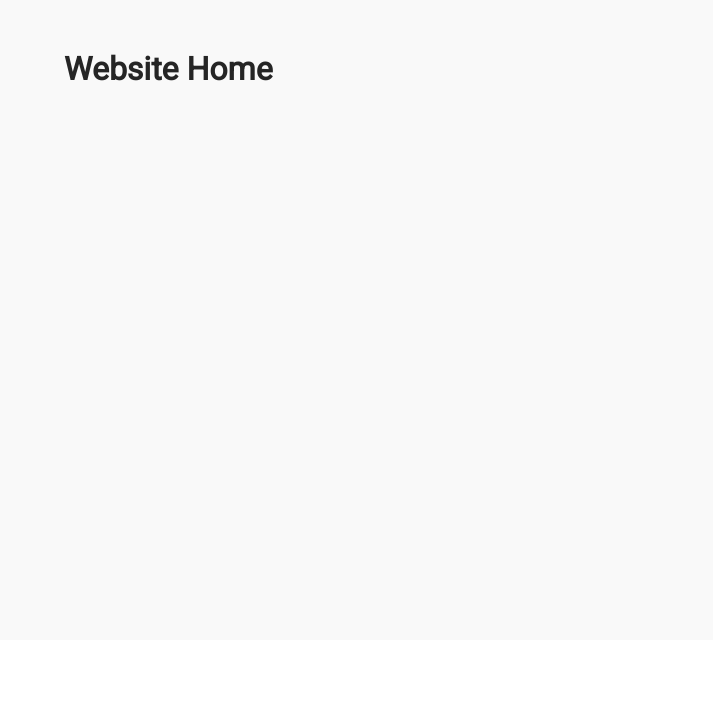
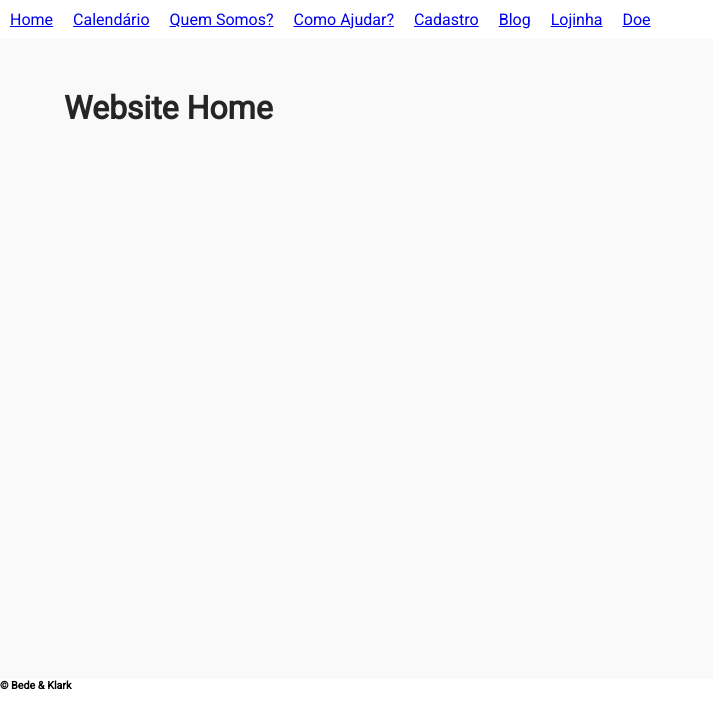
Before and after one commit to gabrieIbarboza/Anjos-da-Rua-Website, a React (Vite) app: page / in a window 1280 px wide. Shown: the top 728 px of the page, without its empty margins (0-713 px from the left). Built offline with nearby package versions, Linux system fonts and the light colour scheme.

Commit message:
add footer and menu base components

```diff
--- a/src/components/DefaultPage/DefaultPage.jsx
+++ b/src/components/DefaultPage/DefaultPage.jsx
@@ -1,10 +1,16 @@
 import React from "react";
+import { AppMenu } from "../Menu/Menu";
+import { AppFooter } from "../Footer/Footer";
 import "./DefaultPage.scss";
 
 export default function DefaultPage( {children} ) {
     return (
-        <main>
-            {children}
-        </main>
+        <>
+            <AppMenu />
+                <main>
+                    {children}
+                </main>
+            <AppFooter />
+        </>
     )
 }
--- /dev/null
+++ b/src/components/Footer/Footer.jsx
@@ -0,0 +1,7 @@
+export function AppFooter() {
+    return (
+        <footer>
+            <h6>&copy; Bede & Klark</h6>
+        </footer>
+    )
+}
--- /dev/null
+++ b/src/components/Menu/Menu.jsx
@@ -0,0 +1,38 @@
+import './Menu.scss';
+
+import { Link } from 'react-router-dom';
+
+export function AppMenu() {
+    return (
+        <header>
+            <ul>
+                <li>
+                    <Link to='/'>Home</Link>
+                </li>
+                <li>
+                    <Link to='/Calendario'>Calendário</Link>
+                </li>
+                <li>
+                    <Link to='/QuemSomos'>Quem Somos?</Link>
+                </li>
+                <li>
+                    <Link to='/Ajudar'>Como Ajudar?</Link>
+                </li>
+                <li>
+                    <Link to='/Cadastro'>Cadastro</Link>
+                </li>
+                <li>
+                    <Link to='/Blog'>Blog</Link>
+                </li>
+                <li>
+                    <Link to='/Lojinha'>Lojinha</Link>
+                </li>
+                <li>
+                    <Link to='/Doe'>Doe</Link>
+                </li>
+
+            </ul>
+
+        </header>
+    )
+}
--- /dev/null
+++ b/src/components/Menu/Menu.scss
@@ -0,0 +1,12 @@
+header {
+
+    ul {
+        display: flex;
+        list-style: none;
+    }
+    li {
+        margin: 5px;
+        padding: 5px;
+    }
+
+}
```
